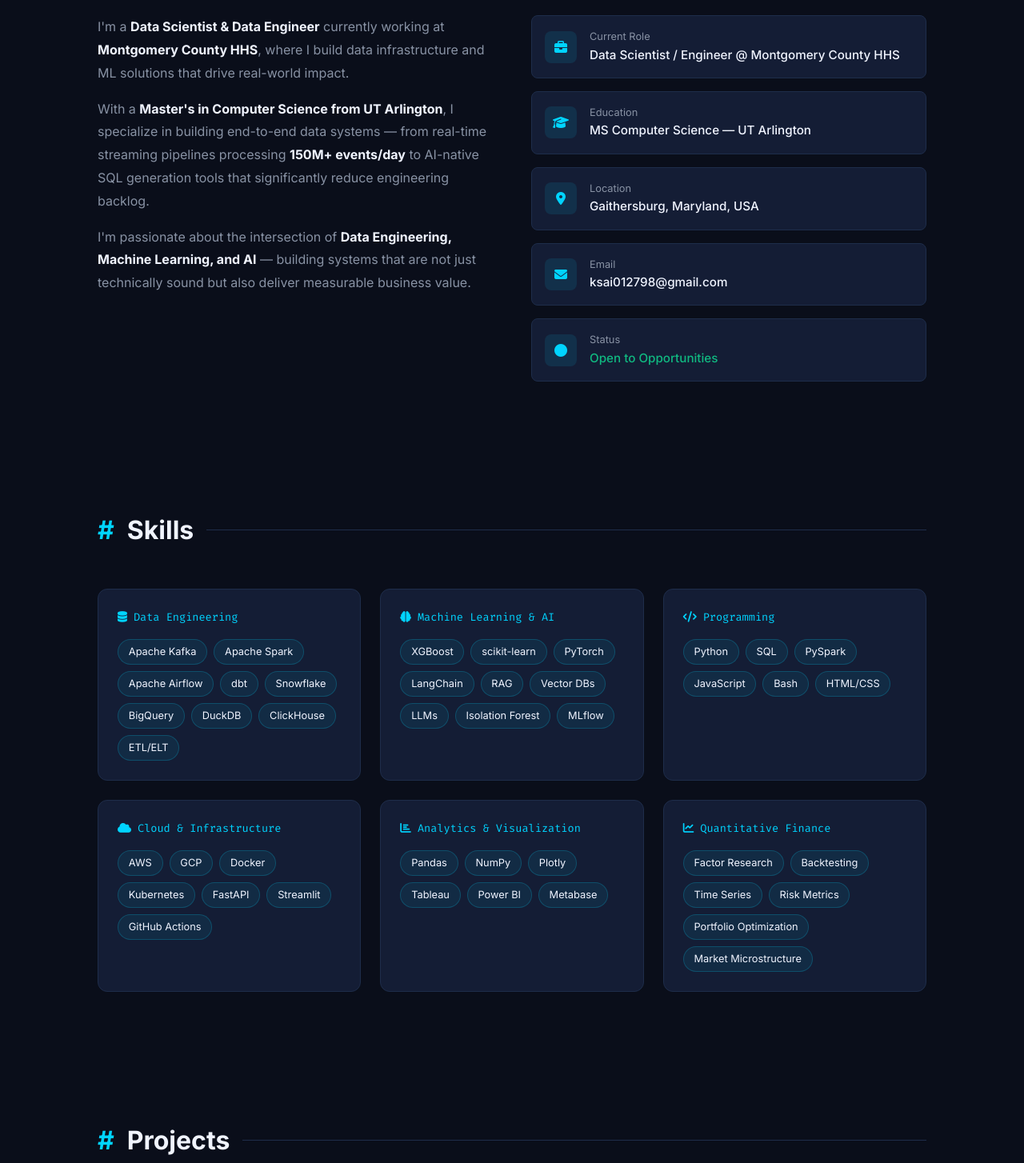
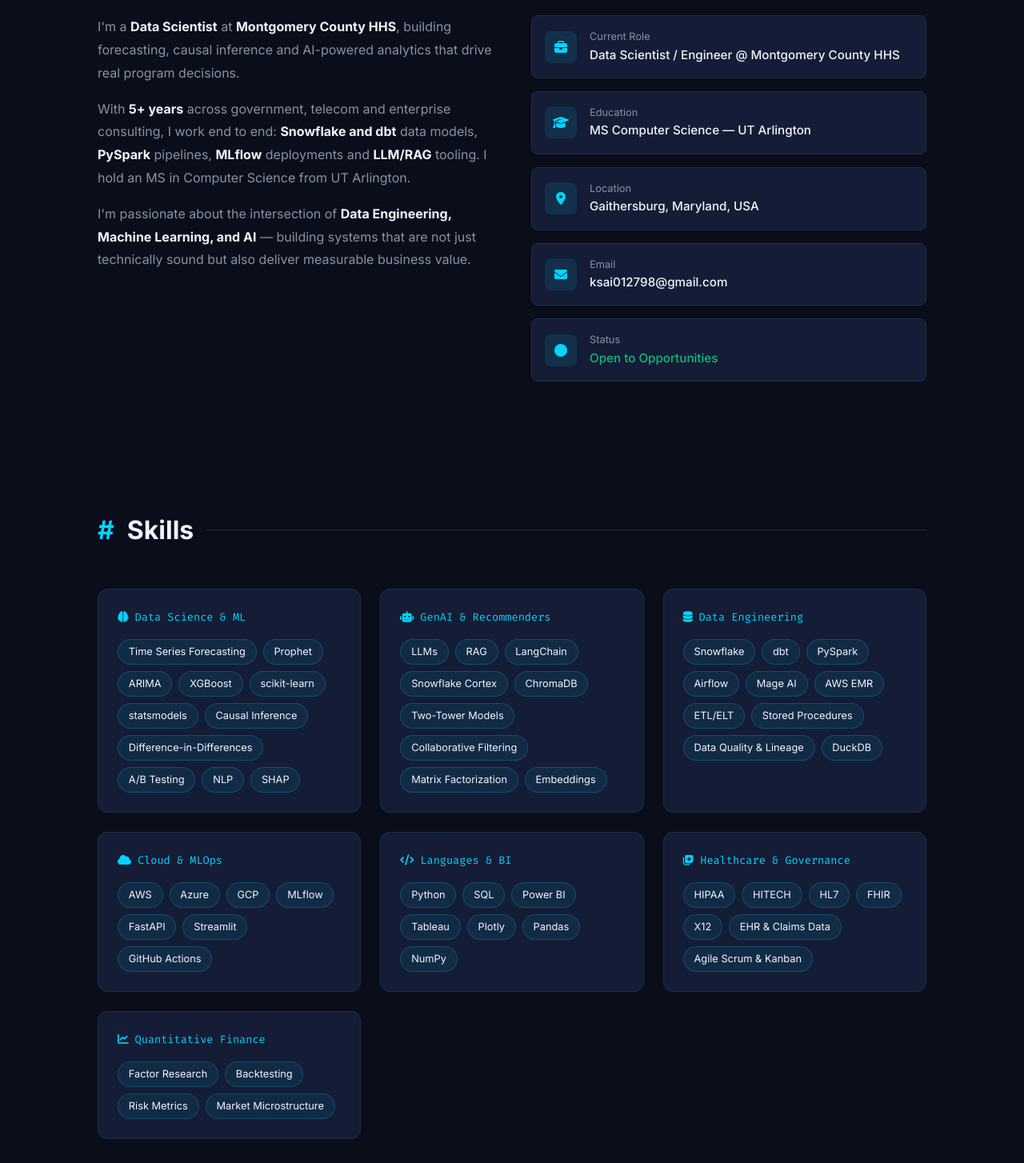
Before and after one commit to saimanjunathk/sai-portfolio, a plain HTML site: page index.html in a window 1280 px wide. Shown: the part 960-2414 px from the top of the page at 80% size. Drawn offline with Linux system fonts and the light colour scheme.

Commit message:
Revise experience and skills sections in index.html
Updated job title and responsibilities for Data Scientist role at Montgomery County HHS. Added new skills and experience details related to Data Science and Machine Learning.

```diff
--- a/index.html
+++ b/index.html
@@ -573,15 +573,15 @@
     <div class="about-grid fade-in">
         <div class="about-text">
             <p>
-                I'm a <strong>Data Scientist & Data Engineer</strong> currently working at
-                <strong>Montgomery County HHS</strong>, where I build data infrastructure
-                and ML solutions that drive real-world impact.
+                I'm a <strong>Data Scientist</strong> at <strong>Montgomery County HHS</strong>,
+                building forecasting, causal inference and AI-powered analytics that drive
+                real program decisions.
             </p>
             <p>
-                With a <strong>Master's in Computer Science from UT Arlington</strong>,
-                I specialize in building end-to-end data systems — from real-time
-                streaming pipelines processing <strong>150M+ events/day</strong> to
-                AI-native SQL generation tools that significantly reduce engineering backlog.
+                With <strong>5+ years</strong> across government, telecom and enterprise
+                consulting, I work end to end: <strong>Snowflake and dbt</strong> data models,
+                <strong>PySpark</strong> pipelines, <strong>MLflow</strong> deployments and
+                <strong>LLM/RAG</strong> tooling. I hold an MS in Computer Science from UT Arlington.
             </p>
             <p>
                 I'm passionate about the intersection of <strong>Data Engineering,
@@ -635,87 +635,92 @@
     <h2 class="section-title"><span>#</span> Skills</h2>
     <div class="skills-grid fade-in">
     <div class="skill-category">
-            <div class="skill-category-title">
-                <i class="fas fa-database"></i> Data Engineering
-            </div>
+        <div class="skill-category-title"><i class="fas fa-brain"></i> Data Science & ML</div>
         <div class="skill-tags">
-                <span class="skill-tag">Apache Kafka</span>
-                <span class="skill-tag">Apache Spark</span>
-                <span class="skill-tag">Apache Airflow</span>
-                <span class="skill-tag">dbt</span>
-                <span class="skill-tag">Snowflake</span>
-                <span class="skill-tag">BigQuery</span>
-                <span class="skill-tag">DuckDB</span>
-                <span class="skill-tag">ClickHouse</span>
-                <span class="skill-tag">ETL/ELT</span>
+            <span class="skill-tag">Time Series Forecasting</span>
+            <span class="skill-tag">Prophet</span>
+            <span class="skill-tag">ARIMA</span>
+            <span class="skill-tag">XGBoost</span>
+            <span class="skill-tag">scikit-learn</span>
+            <span class="skill-tag">statsmodels</span>
+            <span class="skill-tag">Causal Inference</span>
+            <span class="skill-tag">Difference-in-Differences</span>
+            <span class="skill-tag">A/B Testing</span>
+            <span class="skill-tag">NLP</span>
+            <span class="skill-tag">SHAP</span>
         </div>
     </div>
     <div class="skill-category">
-            <div class="skill-category-title">
-                <i class="fas fa-brain"></i> Machine Learning & AI
-            </div>
+        <div class="skill-category-title"><i class="fas fa-robot"></i> GenAI & Recommenders</div>
         <div class="skill-tags">
-                <span class="skill-tag">XGBoost</span>
-                <span class="skill-tag">scikit-learn</span>
-                <span class="skill-tag">PyTorch</span>
+            <span class="skill-tag">LLMs</span>
+            <span class="skill-tag">RAG</span>
             <span class="skill-tag">LangChain</span>
-                <span class="skill-tag">RAG</span>
-                <span class="skill-tag">Vector DBs</span>
-                <span class="skill-tag">LLMs</span>
-                <span class="skill-tag">Isolation Forest</span>
-                <span class="skill-tag">MLflow</span>
+            <span class="skill-tag">Snowflake Cortex</span>
+            <span class="skill-tag">ChromaDB</span>
+            <span class="skill-tag">Two-Tower Models</span>
+            <span class="skill-tag">Collaborative Filtering</span>
+            <span class="skill-tag">Matrix Factorization</span>
+            <span class="skill-tag">Embeddings</span>
         </div>
     </div>
     <div class="skill-category">
-            <div class="skill-category-title">
-                <i class="fas fa-code"></i> Programming
-            </div>
+        <div class="skill-category-title"><i class="fas fa-database"></i> Data Engineering</div>
         <div class="skill-tags">
-                <span class="skill-tag">Python</span>
-                <span class="skill-tag">SQL</span>
+            <span class="skill-tag">Snowflake</span>
+            <span class="skill-tag">dbt</span>
             <span class="skill-tag">PySpark</span>
-                <span class="skill-tag">JavaScript</span>
-                <span class="skill-tag">Bash</span>
-                <span class="skill-tag">HTML/CSS</span>
+            <span class="skill-tag">Airflow</span>
+            <span class="skill-tag">Mage AI</span>
+            <span class="skill-tag">AWS EMR</span>
+            <span class="skill-tag">ETL/ELT</span>
+            <span class="skill-tag">Stored Procedures</span>
+            <span class="skill-tag">Data Quality & Lineage</span>
+            <span class="skill-tag">DuckDB</span>
         </div>
     </div>
     <div class="skill-category">
-            <div class="skill-category-title">
-                <i class="fas fa-cloud"></i> Cloud & Infrastructure
-            </div>
+        <div class="skill-category-title"><i class="fas fa-cloud"></i> Cloud & MLOps</div>
         <div class="skill-tags">
             <span class="skill-tag">AWS</span>
+            <span class="skill-tag">Azure</span>
             <span class="skill-tag">GCP</span>
-                <span class="skill-tag">Docker</span>
-                <span class="skill-tag">Kubernetes</span>
+            <span class="skill-tag">MLflow</span>
             <span class="skill-tag">FastAPI</span>
             <span class="skill-tag">Streamlit</span>
             <span class="skill-tag">GitHub Actions</span>
         </div>
     </div>
     <div class="skill-category">
-            <div class="skill-category-title">
-                <i class="fas fa-chart-bar"></i> Analytics & Visualization
-            </div>
+        <div class="skill-category-title"><i class="fas fa-code"></i> Languages & BI</div>
         <div class="skill-tags">
+            <span class="skill-tag">Python</span>
+            <span class="skill-tag">SQL</span>
+            <span class="skill-tag">Power BI</span>
+            <span class="skill-tag">Tableau</span>
+            <span class="skill-tag">Plotly</span>
             <span class="skill-tag">Pandas</span>
             <span class="skill-tag">NumPy</span>
-                <span class="skill-tag">Plotly</span>
-                <span class="skill-tag">Tableau</span>
-                <span class="skill-tag">Power BI</span>
-                <span class="skill-tag">Metabase</span>
         </div>
     </div>
     <div class="skill-category">
-            <div class="skill-category-title">
-                <i class="fas fa-chart-line"></i> Quantitative Finance
+        <div class="skill-category-title"><i class="fas fa-notes-medical"></i> Healthcare & Governance</div>
+        <div class="skill-tags">
+            <span class="skill-tag">HIPAA</span>
+            <span class="skill-tag">HITECH</span>
+            <span class="skill-tag">HL7</span>
+            <span class="skill-tag">FHIR</span>
+            <span class="skill-tag">X12</span>
+            <span class="skill-tag">EHR & Claims Data</span>
+            <span class="skill-tag">Agile Scrum & Kanban</span>
         </div>
+    </div>
+    <div class="skill-category">
+        <div class="skill-category-title"><i class="fas fa-chart-line"></i> Quantitative Finance</div>
         <div class="skill-tags">
             <span class="skill-tag">Factor Research</span>
             <span class="skill-tag">Backtesting</span>
-                <span class="skill-tag">Time Series</span>
             <span class="skill-tag">Risk Metrics</span>
-                <span class="skill-tag">Portfolio Optimization</span>
             <span class="skill-tag">Market Microstructure</span>
         </div>
     </div>
@@ -919,53 +924,55 @@
 
     <div class="timeline-item">
         <div class="timeline-dot"></div>
-            <div class="timeline-date">March 2025 — Present</div>
-            <div class="timeline-title">Data Scientist / Data Engineer</div>
-            <div class="timeline-company">Montgomery County HHS · Charlotte, NC</div>
+        <div class="timeline-date">Mar 2025 to Present</div>
+        <div class="timeline-title">Data Scientist</div>
+        <div class="timeline-company">Cyquent Inc. (Montgomery Counth HHS) · Gaithersburg, MD</div>
         <ul class="timeline-desc">
-                <li>Building dimensional data warehouse with self-service analytics framework</li>
-                <li>Developed AI-native SQL generation tooling achieving significant backlog reduction</li>
-                <li>Designing metadata-driven ingestion framework with large-scale cloud migration</li>
-                <li>Building real-time telemetry processing engine handling 150M+ events/day</li>
+            <li>Built an AI-native natural language SQL tool using LangChain, Snowflake and ChromaDB that reduced the manual reporting backlog by 60%</li>
+            <li>Designed a dimensional data warehouse using dbt on Snowflake to enable self-service analytics and population health reporting</li>
+            <li>Developed a metadata-driven PySpark ingestion framework on AWS EMR and led a 2TB+ zero-downtime cloud migration</li>
+            <li>Applied difference-in-differences and campaign attribution analysis to measure which programs and outreach changed outcomes</li>
+            <li>Built forecasting models using Prophet, ARIMA and XGBoost with backtesting built into every release</li>
+            <li>Built provider matching and content ranking models using two-tower retrieval and XGBoost rankers</li>
         </ul>
     </div>
 
     <div class="timeline-item">
         <div class="timeline-dot"></div>
-            <div class="timeline-date">August 2023 — February 2025</div>
-            <div class="timeline-title">Data Scientist / Data Engineer</div>
-            <div class="timeline-company">Hughes Network Systems</div>
+        <div class="timeline-date">Aug 2023 to Feb 2025</div>
+        <div class="timeline-title">Data Scientist</div>
+        <div class="timeline-company">Hughes Network Systems · Germantown, MD</div>
         <ul class="timeline-desc">
-                <li>Built ML models to forecast network congestion and satellite bandwidth utilization</li>
-                <li>Developed anomaly detection pipeline using Isolation Forest to monitor 150,000+ satellite terminals</li>
-                <li>Performed feature engineering on terabytes of telemetry data to improve QoS metrics</li>
+            <li>Forecast customer usage and behavior from 150M+ daily telemetry records using Prophet, XGBoost and LightGBM on Snowflake and dbt</li>
+            <li>Measured the impact of business changes on customer usage and retention using difference-in-differences, which informed a $2M+ business decision</li>
+            <li>Productionized models using MLflow and Airflow with statistical data-quality checks, and explained trade-offs to operators and ML engineers</li>
+            <li>Built a real-time telemetry processing engine handling 150M+ events per day using PySpark and Kafka</li>
+            <li>Built ad tech models for audience targeting, bid optimization and ad performance, and modeled customer LTV in partnership with Sales and Finance</li>
+            <li>Built plan recommendation and subscriber ranking models using collaborative filtering and matrix factorization</li>
         </ul>
     </div>
 
     <div class="timeline-item">
         <div class="timeline-dot"></div>
-            <div class="timeline-date">May 2019 — July 2021</div>
-            <div class="timeline-title">Data Engineer</div>
-            <div class="timeline-company">Tata Consultancy Services</div>
+        <div class="timeline-date">May 2019 to Jul 2021</div>
+        <div class="timeline-title">Data Analyst</div>
+        <div class="timeline-company">Tata Consultancy Services · India</div>
         <ul class="timeline-desc">
-                <li>Developed data pipelines and ETL processes for enterprise clients</li>
-                <li>Built analytics solutions using SQL, Python and BI tools</li>
-                <li>Collaborated with cross-functional teams on data infrastructure projects</li>
+            <li>Built demand forecasting and price elasticity models using Python and SQL that generated $30K in additional revenue</li>
+            <li>Supported the shift from flat-rate to tiered pricing for Tata Realty and Infrastructure Limited across its office, retail and residential businesses</li>
+            <li>Designed ETL processes for marketing analytics across multiple source systems, including cleansing, validation and integrity checks</li>
         </ul>
     </div>
 
     <div class="timeline-item">
         <div class="timeline-dot"></div>
-            <div class="timeline-date">2021 — 2022</div>
+        <div class="timeline-date">Aug 2021 to May 2023</div>
         <div class="timeline-title">MS Computer Science</div>
         <div class="timeline-company">University of Texas at Arlington</div>
-            <ul class="timeline-desc">
-                <li>Focused on Machine Learning, Data Mining, and Distributed Systems</li>
-                <li>Coursework in algorithms, AI, and cloud computing</li>
-            </ul>
     </div>
 
 </div>
+
 </section>
 
 
```
Lines whose indentation alone changed are shown as unchanged.
